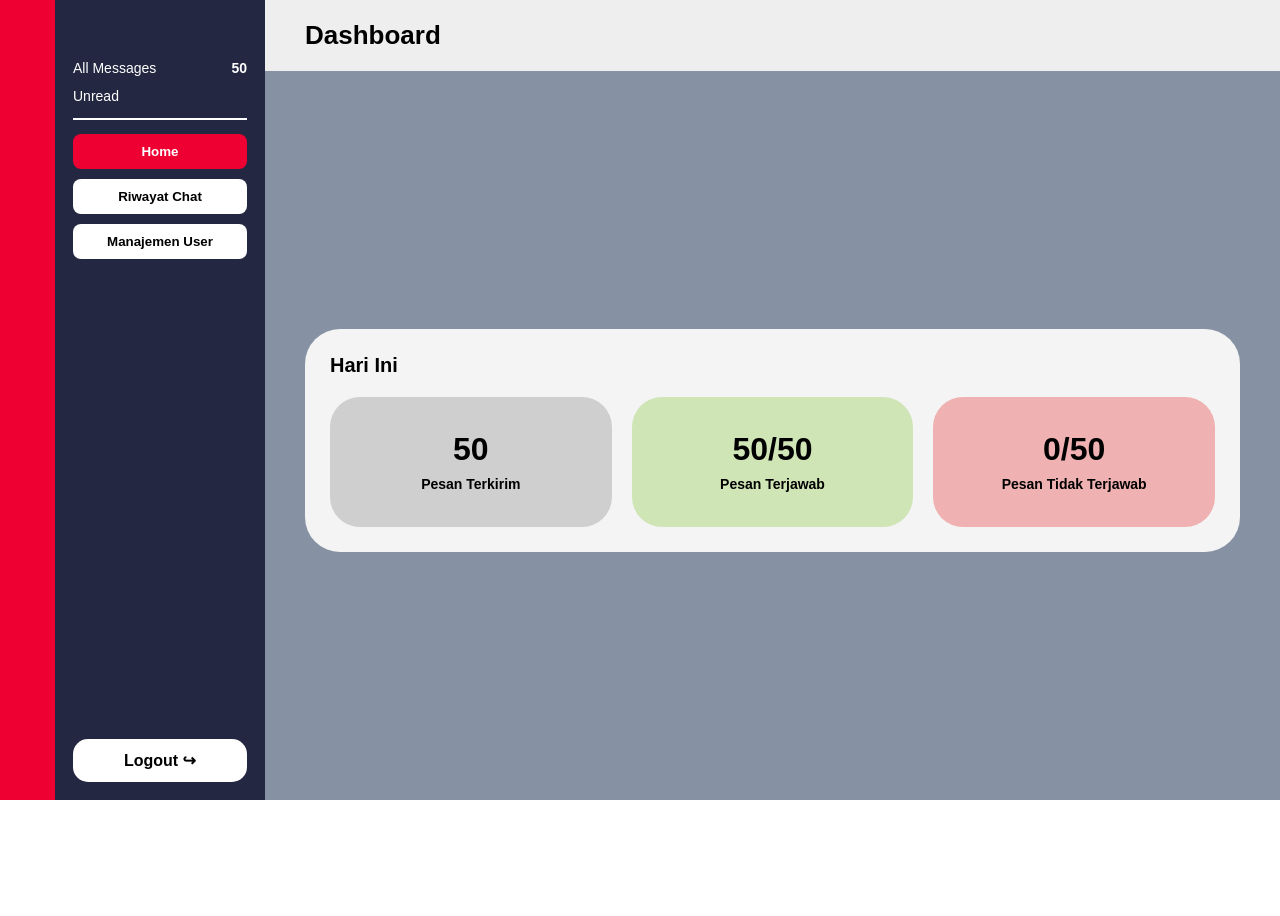
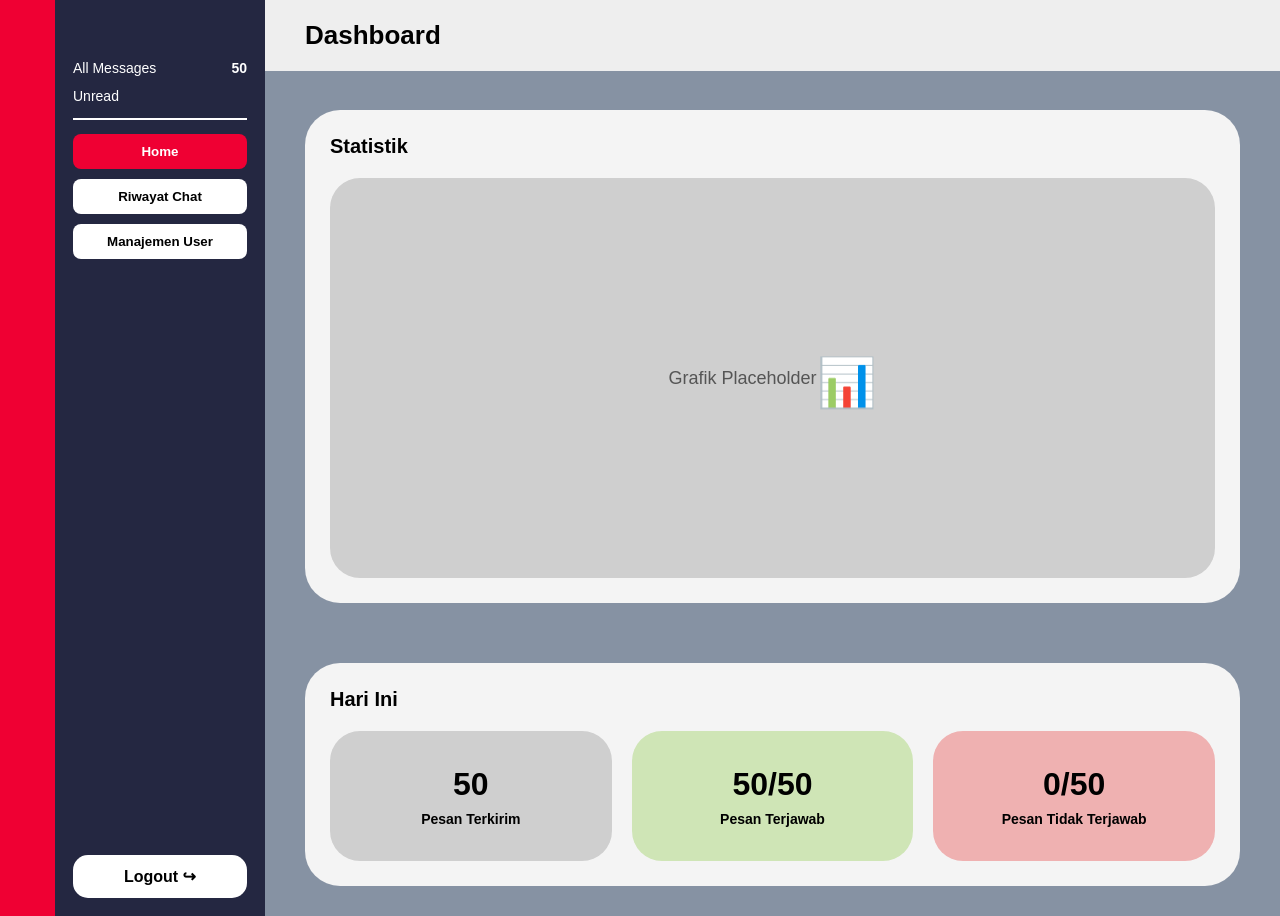
Before and after one commit to nisrinkh/pbl-dashboard, a Vue app: page /dashboard in a window 1280 px wide. Before the commit the page ends 800 px from the top, so only its background shows below. Built offline with nearby package versions, Linux system fonts and the light colour scheme.

Commit message:
tambah card buat statistik

```diff
--- a/src/views/Dashboard.vue
+++ b/src/views/Dashboard.vue
@@ -48,6 +48,17 @@
       </div>
 
       <!-- Content -->
+       <div class="content-area">
+        <div class="card-wrapper">
+          <h2>Statistik</h2>
+
+          <div class="grafik">
+            <div class="card-check gray">
+            </div>
+          </div>
+        </div>
+      </div>
+
       <div class="content-area">
         <div class="card-wrapper">
           <h2>Hari Ini</h2>
@@ -222,6 +233,13 @@ const goManage = () => {
 }
 
 /* GRID */
+.grafik {
+  display: flex;
+  width: auto;
+  height: 400px;
+  gap: 20px;
+}
+
 .stats {
   display: flex;
   gap: 20px;
@@ -249,6 +267,26 @@ const goManage = () => {
   font-weight: 600;
 }
 
+.card-check {
+  width: 100%;
+  height: 100%;
+  border-radius: 30px;
+  background: #cfcfcf;
+  display: flex;
+  justify-content: center;
+  align-items: center;
+}
+.card-check::before {
+  content: "Grafik Placeholder";
+  font-size: 18px;
+  color: #555;
+}
+.card-check::after {
+  content: "📊";
+  font-size: 48px;
+  margin-top: 10px;
+}
+
 /* WARNA */
 .gray {
   background: #cfcfcf;
@@ -272,4 +310,8 @@ const goManage = () => {
     width: 220px;
   }
 }
+
+.content-area + .content-area {
+  margin-top: 0px;
+}
 </style>
```
